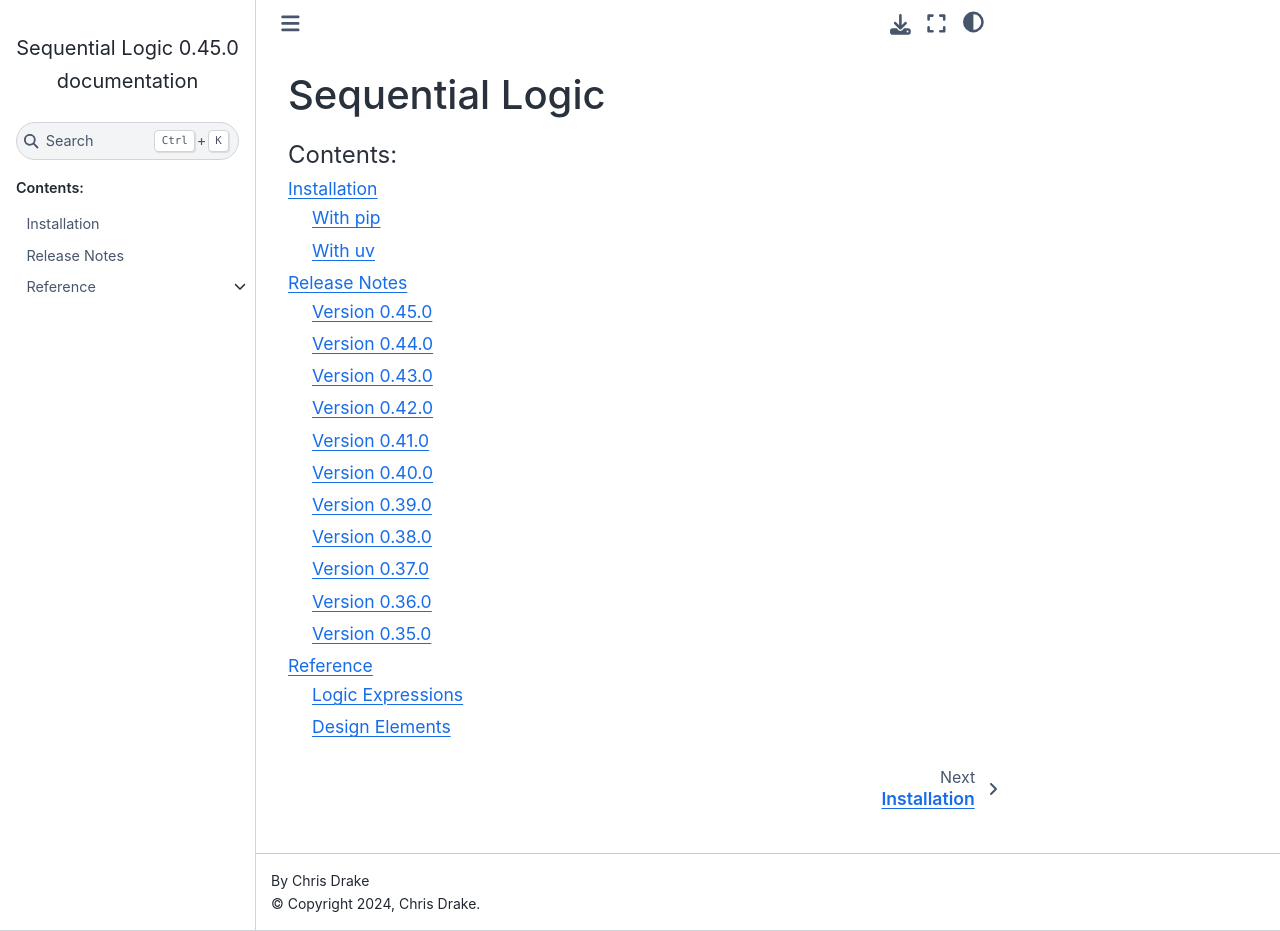
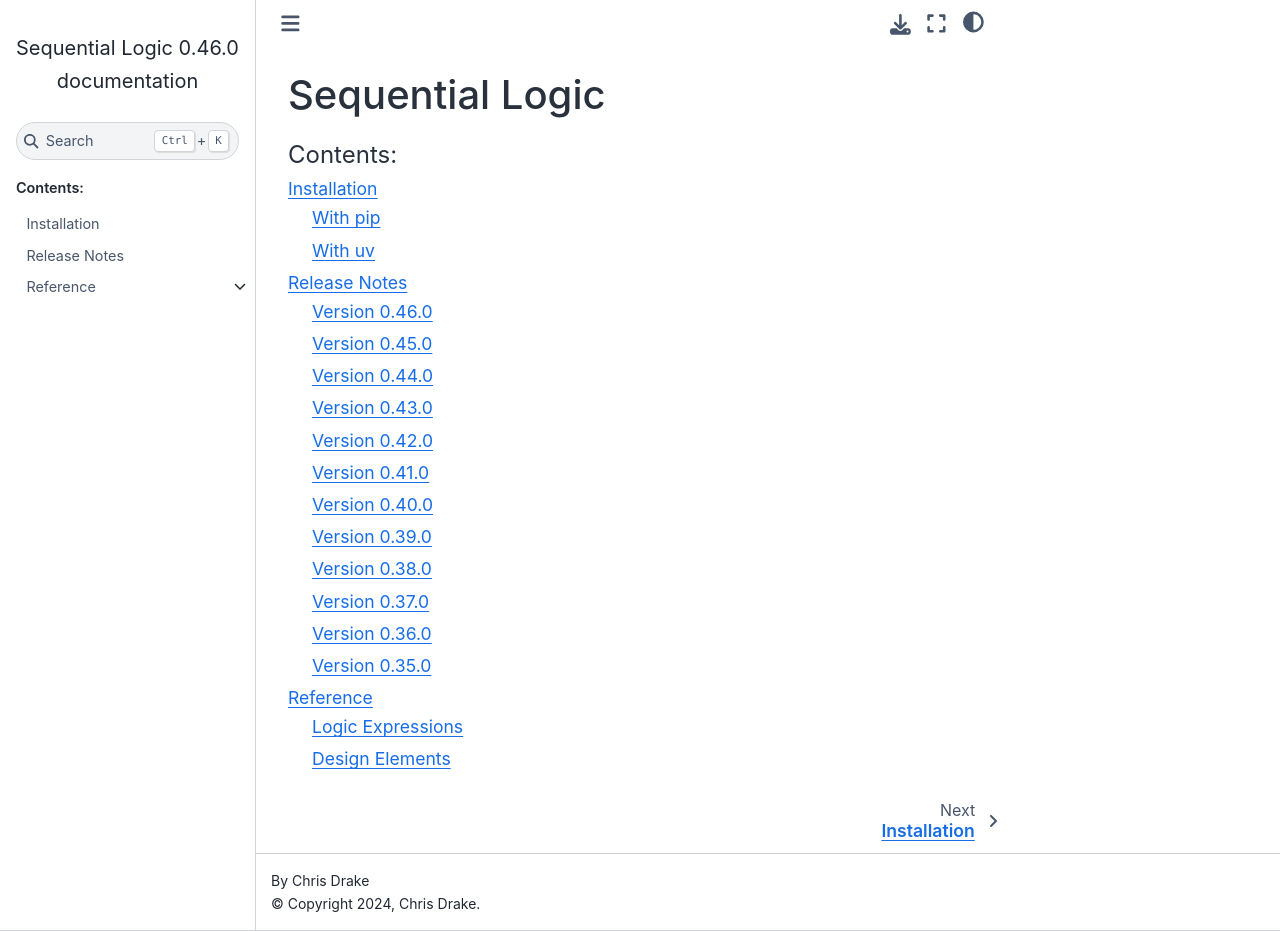
Before and after one commit to cjdrake/seqlogic, a Sphinx documentation site: the page built from doc/source/index.rst, in a window 1280 px wide and 931 px high. Built offline with Sphinx 7.4.7 and the Sphinx Book theme 1.1.4, drawn with Linux system fonts in a browser that asks for light colours.

```diff
--- a/pyproject.toml
+++ b/pyproject.toml
@@ -1,13 +1,13 @@
 [project]
 name = "seqlogic"
-version = "0.45.0"
+version = "0.46.0"
 description = "Sequential Logic"
 readme = "README.md"
 
 requires-python = ">=3.12"
 dependencies = [
     "bvwx >= 0.12.0",
-    "deltacycle >= 0.5.0",
+    "deltacycle >= 0.11.0",
     "pyvcd",
 ]
 
```
Also changed, not shown: doc/source/release_notes.rst (+8 -0 lines), 5 other files.
